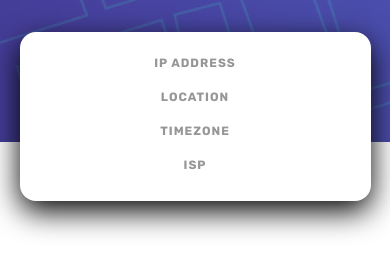
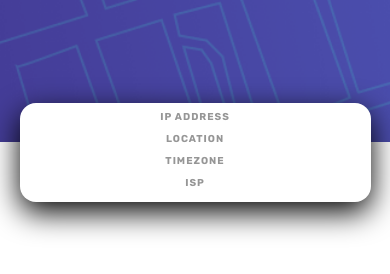
Before and after one commit to LeonardoS1lva/ip-address-tracker-master, a plain HTML site: page index.html in a window 390 px wide. Shown: the part 196-470 px from the top of the page. Drawn offline with nearby package versions, Linux system fonts and the light colour scheme; no server answers.

Commit message:
fix visual bugs

```diff
--- a/src/css/style.css
+++ b/src/css/style.css
@@ -85,13 +85,12 @@ main .datas {
     border: none;
     padding: 1.5rem;
     text-transform: uppercase;
-    width: 70%;
+    max-width: 100%;
     font-weight: 700;
     font-size: 12px;
-    min-height: 130px;
-    max-height: max-content;
+    height: max-content;
     box-shadow: 0 10px 30px #000;
-    margin-top: -70px;
+    margin-top: -3%;
     position: absolute;
     z-index: 1;
 }
@@ -145,10 +144,16 @@ main .datas li span {
     main .datas {
         flex-direction: column;
         justify-content: center;
-        gap: 15px;
+        gap: 5px;
+        padding: .5rem;
         text-align: center;
-        margin-top: -110px;
+        margin-top: -10%;
         width: 90%;
+        font-size: 10px;
+    }
+
+    main .datas li span {
+        font-size: 14px;
     }
 
     main .datas li:not(:first-child) {
```
